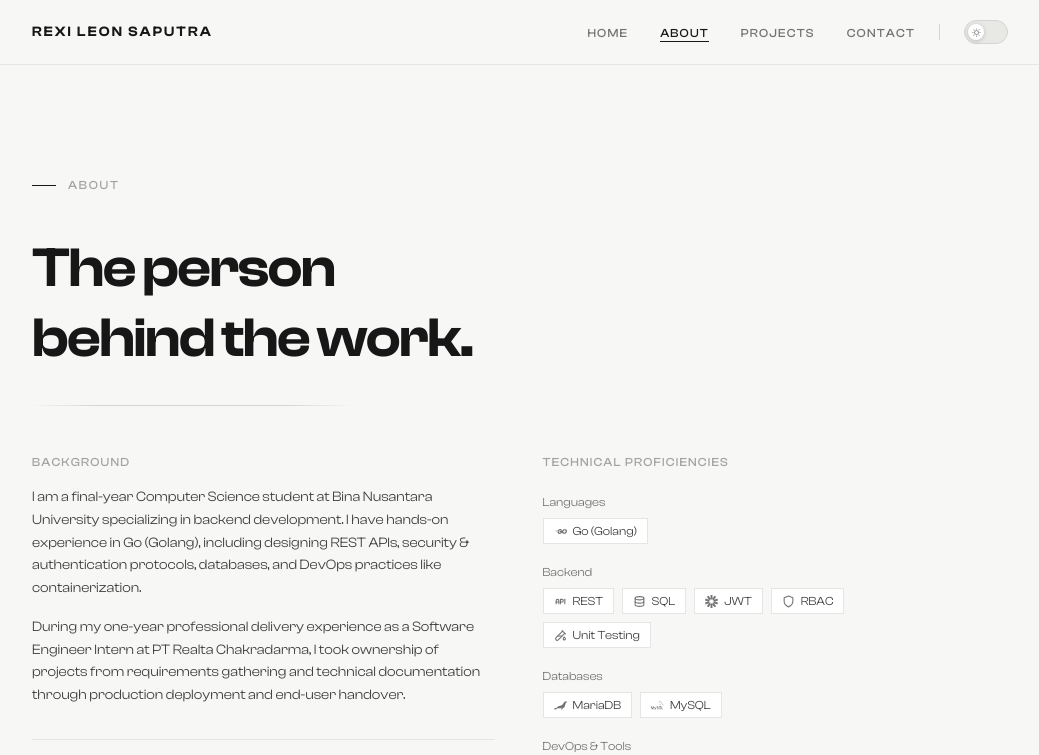
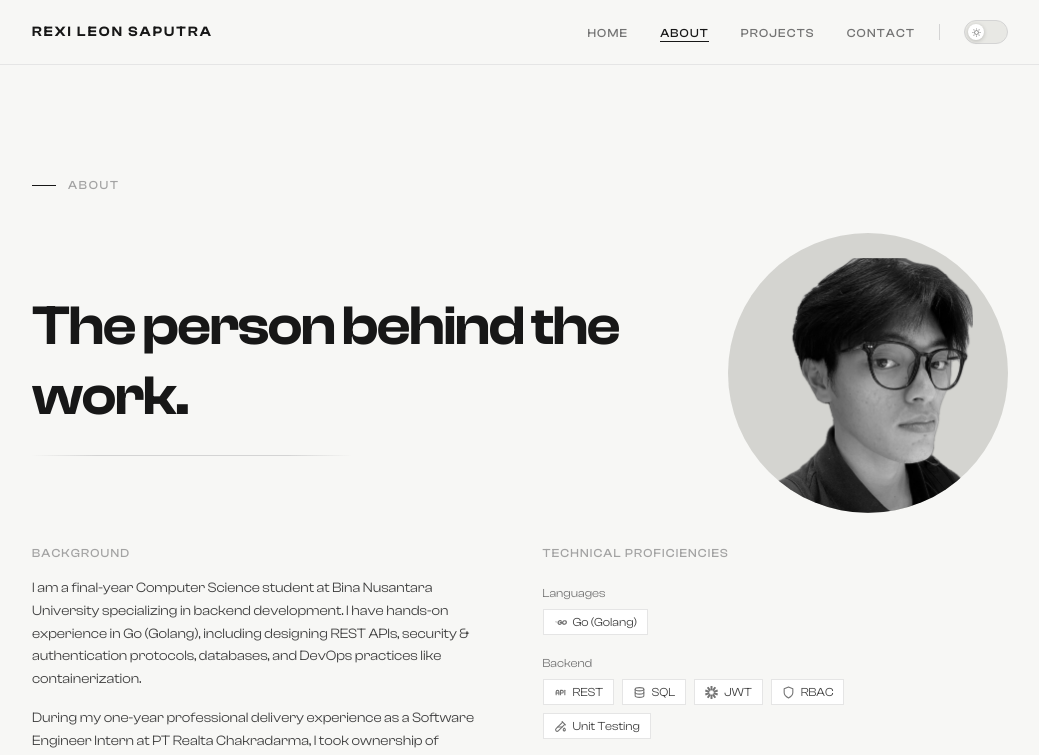
Before and after one commit to ReonLS/Portofolio-Website, a Next.js app: page /about in a window 1280 px wide. Shown: the top 755 px of the page, without its empty margins (120-1159 px from the left). Built offline with nearby package versions, Linux system fonts and the light colour scheme; no server answers.

Commit message:
Update profile photo on About page to circular Cutout.PNG with fixed grey background

```diff
--- a/app/(site)/about/page.tsx
+++ b/app/(site)/about/page.tsx
@@ -1,4 +1,5 @@
 import type { Metadata } from "next";
+import Image from "next/image";
 
 import { siteConfig } from "@/lib/site";
 import { Reveal } from "@/components/ui/reveal";
@@ -35,14 +36,16 @@ export default function AboutPage() {
         </p>
       </div>
 
-      {/* Heading */}
+      {/* Heading + Profile Photo */}
+      <div className="animate-fade-in-up delay-100 flex flex-col items-start gap-6 mb-8 md:flex-row md:items-center md:justify-between md:gap-12">
+        {/* Left: heading + divider */}
+        <div className="flex flex-col gap-6 flex-1">
           <h1
-        className="animate-fade-in-up delay-100 font-semibold leading-tight tracking-tight mb-8"
+            className="font-semibold leading-tight tracking-tight"
             style={{
               fontSize: "clamp(2rem, 5vw, 3.5rem)",
               color: "var(--text-primary)",
               letterSpacing: "-0.025em",
-          maxWidth: "28rem",
             }}
           >
             The person behind the work.
@@ -50,10 +53,34 @@ export default function AboutPage() {
 
           {/* Divider */}
           <div
-        className="animate-fade-in-up delay-200 section-divider mb-12"
+            className="section-divider"
             style={{ maxWidth: "20rem" }}
             aria-hidden="true"
           />
+        </div>
+
+        {/* Right: profile photo */}
+        <div
+          className="about-photo-wrapper relative shrink-0 flex items-end justify-center"
+          style={{
+            width: "clamp(180px, 24vw, 280px)",
+            aspectRatio: "1 / 1",
+            borderRadius: "50%",
+            background: "#D4D4D0",
+            overflow: "hidden",
+          }}
+        >
+          <Image
+            src="/images/Cutout.PNG"
+            alt={`${siteConfig.author.name} — profile photo`}
+            width={1024}
+            height={1024}
+            priority
+            className="about-photo w-[75%] h-auto"
+            sizes="(max-width: 768px) 180px, (max-width: 1024px) 24vw, 280px"
+          />
+        </div>
+      </div>
 
       {/* Body content */}
       <Reveal delayClass="delay-300">
--- a/app/globals.css
+++ b/app/globals.css
@@ -25,13 +25,14 @@
   /* Accent */
   --accent: #171717;
   --accent-hover: #404040;
-  --accent-color: #2563EB; /* Premium vivid blue accent */
+  --accent-color: #2563EB;
+  /* Premium vivid blue accent */
 
   /* Shadows */
-  --shadow-xs: 0 1px 2px rgba(0,0,0,0.04);
-  --shadow-sm: 0 2px 8px rgba(0,0,0,0.06), 0 1px 2px rgba(0,0,0,0.04);
-  --shadow-md: 0 8px 24px rgba(0,0,0,0.08), 0 2px 6px rgba(0,0,0,0.04);
-  --shadow-lg: 0 20px 48px rgba(0,0,0,0.10), 0 4px 12px rgba(0,0,0,0.06);
+  --shadow-xs: 0 1px 2px rgba(0, 0, 0, 0.04);
+  --shadow-sm: 0 2px 8px rgba(0, 0, 0, 0.06), 0 1px 2px rgba(0, 0, 0, 0.04);
+  --shadow-md: 0 8px 24px rgba(0, 0, 0, 0.08), 0 2px 6px rgba(0, 0, 0, 0.04);
+  --shadow-lg: 0 20px 48px rgba(0, 0, 0, 0.10), 0 4px 12px rgba(0, 0, 0, 0.06);
 
   /* Tailwind token mapping */
   --background: var(--bg-base);
@@ -63,13 +64,14 @@
   /* Accent */
   --accent: #F2F2F2;
   --accent-hover: #B0B0B0;
-  --accent-color: #3B82F6; /* Premium bright blue accent */
+  --accent-color: #3B82F6;
+  /* Premium bright blue accent */
 
   /* Shadows for dark mode (subtly stronger to be visible) */
-  --shadow-xs: 0 1px 2px rgba(0,0,0,0.2);
-  --shadow-sm: 0 2px 8px rgba(0,0,0,0.3), 0 1px 2px rgba(0,0,0,0.2);
-  --shadow-md: 0 8px 24px rgba(0,0,0,0.4), 0 2px 6px rgba(0,0,0,0.2);
-  --shadow-lg: 0 20px 48px rgba(0,0,0,0.5), 0 4px 12px rgba(0,0,0,0.3);
+  --shadow-xs: 0 1px 2px rgba(0, 0, 0, 0.2);
+  --shadow-sm: 0 2px 8px rgba(0, 0, 0, 0.3), 0 1px 2px rgba(0, 0, 0, 0.2);
+  --shadow-md: 0 8px 24px rgba(0, 0, 0, 0.4), 0 2px 6px rgba(0, 0, 0, 0.2);
+  --shadow-lg: 0 20px 48px rgba(0, 0, 0, 0.5), 0 4px 12px rgba(0, 0, 0, 0.3);
 
   --background: var(--bg-base);
   --foreground: var(--text-primary);
@@ -89,8 +91,10 @@
 *::before,
 *::after {
   box-sizing: border-box;
-  scrollbar-width: none; /* Firefox */
-  -ms-overflow-style: none;  /* Internet Explorer 10+, Edge */
+  scrollbar-width: none;
+  /* Firefox */
+  -ms-overflow-style: none;
+  /* Internet Explorer 10+, Edge */
 }
 
 html {
@@ -156,7 +160,8 @@ body {
    CUSTOM SCROLLBAR
    ============================================ */
 ::-webkit-scrollbar {
-  display: none; /* Chrome, Safari, Edge, Opera */
+  display: none;
+  /* Chrome, Safari, Edge, Opera */
 }
 
 /* ============================================
@@ -210,6 +215,7 @@ body {
   from {
     background-position: -200% center;
   }
+
   to {
     background-position: 200% center;
   }
@@ -254,22 +260,18 @@ body {
    ============================================ */
 .section-divider {
   height: 1px;
-  background: linear-gradient(
-    to right,
-    transparent,
-    var(--border-default) 20%,
-    var(--border-default) 80%,
-    transparent
-  );
+  background: linear-gradient(to right,
+      transparent,
+      var(--border-default) 20%,
+      var(--border-default) 80%,
+      transparent);
   transform-origin: left center;
   animation: drawLine 0.6s ease-out both;
 }
 
 .ruled-bg {
-  background-image: linear-gradient(
-    var(--border-hairline) 1px,
-    transparent 1px
-  );
+  background-image: linear-gradient(var(--border-hairline) 1px,
+      transparent 1px);
   background-size: 100% 2.5rem;
 }
 
@@ -305,6 +307,7 @@ body {
     transform: scale(0.85) translateY(-8px);
     transform-origin: top right;
   }
+
   to {
     opacity: 1;
     transform: scale(1) translateY(0);
@@ -319,6 +322,7 @@ body {
     transform-origin: top right;
     visibility: visible;
   }
+
   to {
     opacity: 0;
     transform: scale(0.85) translateY(-8px);
@@ -331,7 +335,8 @@ body {
   transform-origin: top right;
   animation: menuCollapse 200ms ease-out forwards;
   pointer-events: none;
-  visibility: hidden; /* Prevent screen readers from accessing closed menu */
+  visibility: hidden;
+  /* Prevent screen readers from accessing closed menu */
 }
 
 .mobile-menu--open {
@@ -341,8 +346,29 @@ body {
 }
 
 @media (prefers-reduced-motion: reduce) {
+
   .mobile-menu,
   .mobile-menu--open {
     animation: none;
   }
 }
+
+/* ============================================
+   ABOUT — Profile photo
+   ============================================ */
+.about-photo {
+  filter: grayscale(100%);
+  transition: filter 500ms ease, transform 500ms ease;
+  transform-origin: center top;
+}
+
+.about-photo-wrapper:hover .about-photo {
+  filter: grayscale(0%);
+  transform: scale(1.04);
+}
+
+@media (prefers-reduced-motion: reduce) {
+  .about-photo {
+    transition: none;
+  }
+}
```
Also changed, not shown: public/images/Cutout.PNG (added). Lines whose indentation alone changed are shown as unchanged.
